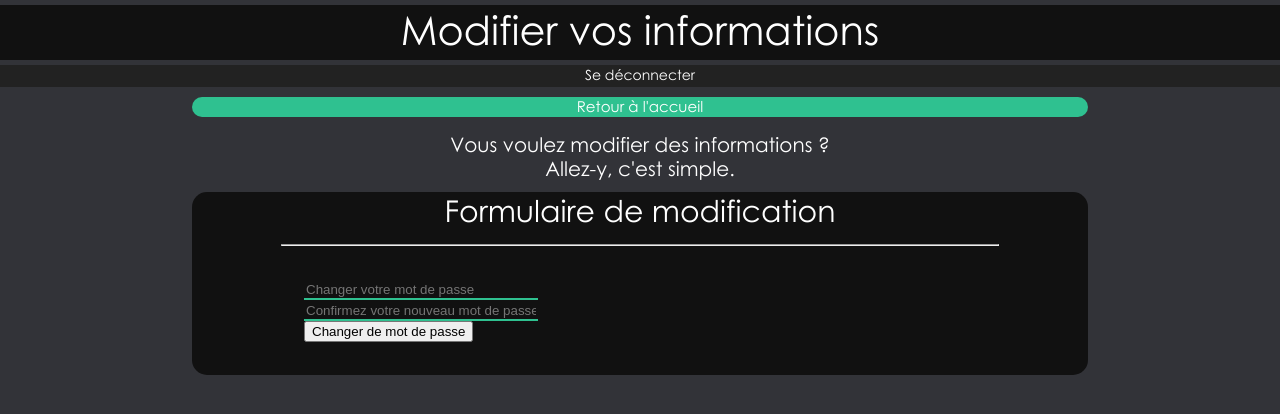
After one commit to AlessioCamm/ProjetPHP, a PHP site: page /modif.php in a window 1280 px wide. The commit adds this page. Shown: the top 414 px of the page. Run offline with PHP 8.4, Linux system fonts and the light colour scheme; the visitor is signed in with stand-in values (Sample User, id 1).

```diff
--- a/Utile/header.php
+++ b/Utile/header.php
@@ -1,3 +1,17 @@
+<?php
+
+    if(session_status() == PHP_SESSION_NONE){
+        session_start();
+    }
+
+
+?>
+
 <div id="header">
-    <a href="index.php" class="boutonDeco">Se déconnecter</a>
+    <?php if(isset($_SESSION['auth'])): ?>
+        <a href="logout.php" class="boutonDeco">Se déconnecter</a>
+    <?php else: ?>
+        <a href="register.php" class="boutonDeco">S'inscrire</a>
+        <a href="index.php" class="boutonDeco">Se connecter</a>
+    <?php endif; ?>
 </div>
--- a/fonctions.php
+++ b/fonctions.php
@@ -5,3 +5,14 @@ function debug($variable){
     echo '<pre>' . print_r($variable, true) . '</pre>';
 
 }
+
+function logged_only(){
+    if(session_status() == PHP_SESSION_NONE){
+        session_start();
+    }
+    if(!isset($_SESSION['auth'])){
+
+        header('Location: index.php');
+        exit();
+    }
+}
--- /dev/null
+++ b/modif.php
@@ -0,0 +1,89 @@
+<?php
+    require_once 'Utile/db.php';
+    require_once 'fonctions.php';
+    logged_only();
+
+    if(!empty($_POST)){
+        if(empty($_POST['pass']) || mb_strlen($_POST['pass']) < 4 || ($_POST['pass'] != $_POST['passconfirm']) || !preg_match('/^[a-zA-Z0-9]/', $_POST['pass'])){
+            ?>
+            <html>
+            <head>
+                <meta charset="UTF-8">
+                <link rel="stylesheet" href="style.css" />
+            </head>
+            <body>
+            <div class="connexionerror">
+                Les mots de passe ne correspondent pas<br>
+                Veillez à écrire des mots de passes identiques en respéctant les règles
+            </div>
+            </body>
+            </html>
+            <?php
+        }
+        else{
+            $user_id = $_SESSION['auth']->id;
+            $pass = password_hash($_POST['pass'], PASSWORD_BCRYPT);
+            $pdo->prepare('UPDATE utilisateurs SET pass = ? WHERE id = ?')->execute([$pass, $user_id]);
+            ?>
+            <html>
+            <head>
+                <meta charset="UTF-8">
+                <link rel="stylesheet" href="style.css" />
+            </head>
+            <body>
+            <div class="connexionok">
+                Votre mot de passe a bien été mis à jour
+            </div>
+            </body>
+            </html>
+            <?php
+
+        }
+    }
+?>
+
+
+<!DOCTYPE html>
+<html>
+    <head>
+        <meta charset="UTF-8">
+        <title>Modifier vos infos</title>
+        <link rel="stylesheet" href="style.css" />
+    </head>
+
+    <body>
+        <div id="accueil">
+            Modifier vos informations
+        </div>
+
+        <?php
+            include 'Utile/header.php';
+        ?>
+
+        <div class="barrenom">
+            <a href="account.php">Retour à l'accueil</a>
+        </div>
+
+        <div id="divtitre" class="inscription">
+            Vous voulez modifier des informations ?<br>
+            Allez-y, c'est simple.<br>
+        </div>
+
+        <div id="connexion">
+            <div id="title">
+                Formulaire de modification
+                <hr>
+            </div>
+            <div id="formulaireCo">
+                <form method="post" action="">
+                    <br>
+                    <input class="entree" type="password" name="pass" placeholder="Changer votre mot de passe"><br>
+                    <input class="entree" type="password" name="passconfirm" placeholder="Confirmez votre nouveau mot de passe"><br>
+                    <button type="submit">Changer de mot de passe</button>
+                </form>
+                <br>
+            </div>
+        </div>
+
+    </body>
+</html>
--- a/style.css
+++ b/style.css
@@ -12,7 +12,9 @@ html, body {
     background-attachment:fixed;
     background-repeat:no-repeat;
     background-position:center center;
-    font-family: Century Gothic, "Century Gothic", Avenir;
+    font-family: Century Gothic,
+                "Century Gothic",
+                Avenir;
 }
 
 #accueil{
@@ -41,8 +43,8 @@ html, body {
     height: 50px;
 }
 .imageAccueil{
-    height: 350px;
-    width: 350px;
+    height: 300px;
+    width: 300px;
 }
 
 #connexion{
@@ -97,18 +99,63 @@ html, body {
     height: auto;
     color: #FFFFFF;
 }
+.connexionerror{
+    margin: 0px 0px 0px 0px;
+    background-color: #ea1f01;
+    text-align: center;
+    font-size: 15px;
+    width: 100%;
+    height: auto;
+    color: #FFFFFF;
+}
+.connexionok{
+    margin: 0px 0px 0px 0px;
+    background-color: #00cf48;
+    text-align: center;
+    font-size: 15px;
+    width: 100%;
+    height: auto;
+    color: #FFFFFF;
+}
+.barrenom{
+    margin: 0px auto 0px auto;
+    background-color: #2fc190;
+    text-align: center;
+    font-size: 15px;
+    width: 70%;
+    height: auto;
+    color: #FFFFFF;
+    border-radius: 15px;
+    padding-bottom: 2px;
+}
+.barrenom a{
+    text-decoration: none;
+    color: #FFFFFF;
+}
+.barrenom a:hover{
+    color: #0064f4;
+}
+.entree{
+    background-color: #111111;
+    color: #FFFFFF;
+    width: 230px;
+    border-bottom-color: #2fc190;
+    border-right-style: none;
+    border-left-style: none;
+    border-top-style: none;
+}
 
 /*---------------Header---------------*/
 #header{
-    margin: 10px auto 0px auto;
+    margin: 0px auto 10px auto;
     background-color: #222222;
     text-align: center;
     font-size: 14px;
     height: auto;
     width: 100%;
+    height: 20px;
     padding-top: 1px;
     padding-bottom: 1px;
-    border-radius: 5px;
 }
 .boutonDeco{
     text-decoration: none;
```
Also changed, not shown: account.php (added, +32 -0 lines), index.php (+49 -3 lines), logout.php (added, +19 -0 lines), register.php (+13 -6 lines).
